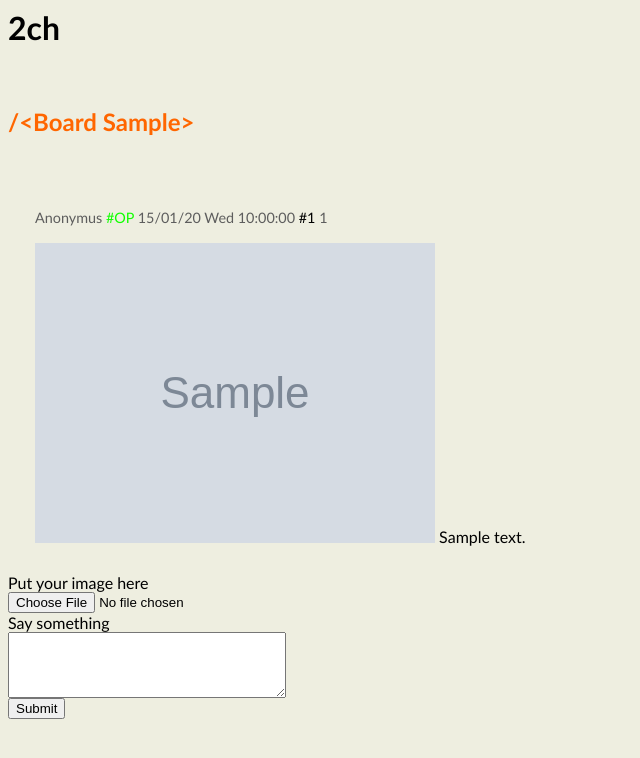
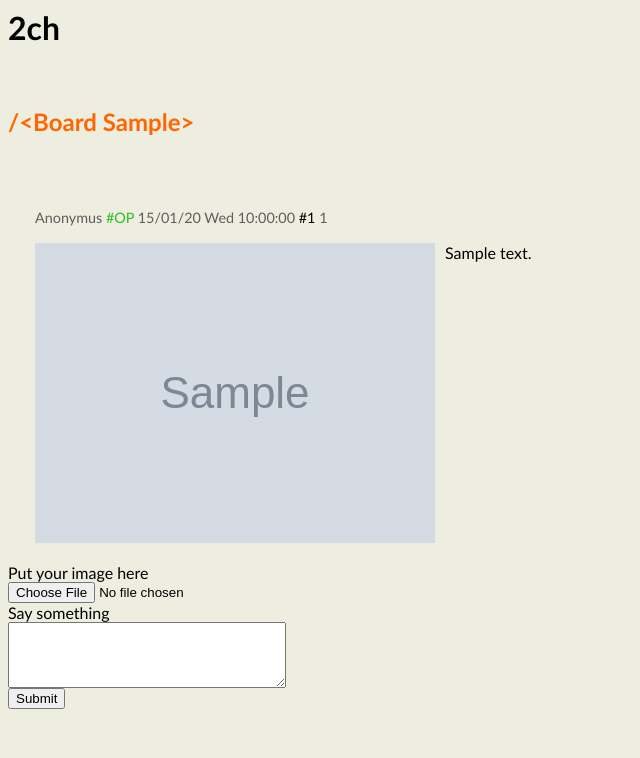
Before and after one commit to fizteh95/imageboard, a Flask app: template app/templates/thread_big.html in a window 1280 px wide. Shown: the top 758 px of the page, without its empty margins (0-640 px from the left). Run offline with Flask 2, Linux system fonts and the light colour scheme; the template is opened without the code that fills it: values that come from a table or form of the project are taken from there, others are empty; tables that the repository leaves empty hold one stand-in row (values such as "Sample post"); grey boxes marked "Sample" are stand-in pictures; some libraries are stand-ins or nearby versions.

Commit message:
Закончил оформление постов.

```diff
--- a/app/templates/_post.html
+++ b/app/templates/_post.html
@@ -6,47 +6,52 @@
             <div class="post_details">
                 <span>Anonymus</span>
                 {% if (post.id == post.OP_num) or (post.OP_flag == 1) %}
-                <span style="color:#11ff00">#OP</span>
+                <span style="color:#2cbf22">#OP</span>
                 {% endif %}
                 <span>{{post.timestamp.strftime("%d/%m/%y %a %H:%M:%S")}}</span>
                 <span style="color:black;">#{{post.id}}</span>
 
                 {% if (post.is_sage == 1) %}
-                <span style="color:#1100ff">#SAGE</span>
+                <span style="color:#e41b1b">#SAGE</span>
                 {% endif %}
                 <span>{{loop_index}}</span>
                 {% if current_user.is_authenticated %}
                 <input class="del_checkbox" type="checkbox" value={{post.id}} name='del_checkbox' onclick="checkFluency(event, this)">
                 {% endif %}
+                {% if (board_post == 1) and ((post.id == post.OP_num)) %}
+                    <a href="{{ url_for('thread_big', board=post.board_name, thread_num=post.id) }}"> reply</a>
+                {% endif %}
             </div>
-            <!--<div class="image_body_wrap">-->
-            <div style="margin-bottom:17px;margin-left:17px;margin-right:17px;margin-top:17px;">
-                <p>
+            <div class="image_body_wrap" style="overflow: hidden;">
+                <div style="margin-bottom:17px;margin-left:17px;margin-right:17px;margin-top:17px;">
                     {% if post.image_ref %}
-                        <div style="display:inline-block;">
-                        <img src="/static/image_posts/thumb/{{post.image_ref}}" onclick="ChangeURLPicture(event, this)">
+                        <div style="float:left; margin-bottom: 10px">
+                            <img src="/static/image_posts/thumb/{{post.image_ref}}" onclick="ChangeURLPicture(event, this)">
                         </div>
                     {% endif %}
-                    <div style="display:inline-block;">
+                    <div style="overflow:auto; padding-left:10px;">
                     {{post.body|regex_replace|simple_markup}}
                     </div>
-                </p>
-            <!--</div>-->
+                </div>
             </div>
-            <div style="padding-left: 17px;">
+
                 {% if (post._answers|count) > 1 %}
+                <div style="padding-left: 17px; padding-top: 7px;">
                     <p style="font-size: 80%;">
                         {% for i in range((post._answers)|length) %}
                             {% if i != 0 %} {% endif %}<a href="#post_num_{{ post._answers[i] }}" onmouseenter="ref_over(event, this)" onmouseleave="ref_out()" class="low_answer">>>{{ post._answers[i] }}</a>
                         {% endfor %}
                     </p>
+                </div>
                 {% endif %}
 
                 {% if (post._answers|length) == 1 %}
+                <div style="padding-left: 17px; padding-top: 7px;">
                     <p style="font-size: 80%;">
                         <a href="#post_num_{{ post._answers[0] }}" onmouseenter="ref_over(event, this)" onmouseleave="ref_out()" class="low_answer">>>{{ post._answers[0] }}</a>
                     </p>
+                </div>
                 {% endif %}
-            </div>
+
         </div>
         <br>
--- a/app/templates/base.html
+++ b/app/templates/base.html
@@ -80,13 +80,18 @@
             let id_post = ''
             if (element.classList.contains('low_answer'))
             {
-                id_post = 'post_num_' + element.innerHTML
+                id_post = 'post_num_' + element.innerHTML.split("&gt;&gt;")[1]
+                //alert(element.innerHTML)
+                //alert(id_post)
             }
             else if (element.classList.contains('inline_reply'))
             {
+                //alert('no')
                 id_post = 'post_num_' + element.innerHTML.split("&gt;&gt;")[1]
             }
+            //alert('ha')
             let p = document.getElementById(id_post);
+            //alert(id_post)
             let p_prime = p.cloneNode(true);
             let p_prime_id = p_prime.id + '_show'
             p_prime.id = p_prime_id
--- a/app/templates/board.html
+++ b/app/templates/board.html
@@ -24,6 +24,7 @@
             {% for post in thread %}
                 {% with %}
                     {% set loop_index = loop.index %}
+                    {% set board_post = 1 %}
                     {% include '_post.html' %}
                 {% endwith %}
             {% endfor %}
--- a/app/templates/thread_big.html
+++ b/app/templates/thread_big.html
@@ -21,6 +21,7 @@
     {% for post in posts %}
         {% with %}
             {% set loop_index = loop.index %}
+            {% set board_post = 0 %}
             {% include '_post.html' %}
         {% endwith %}
     {% endfor %}
```
